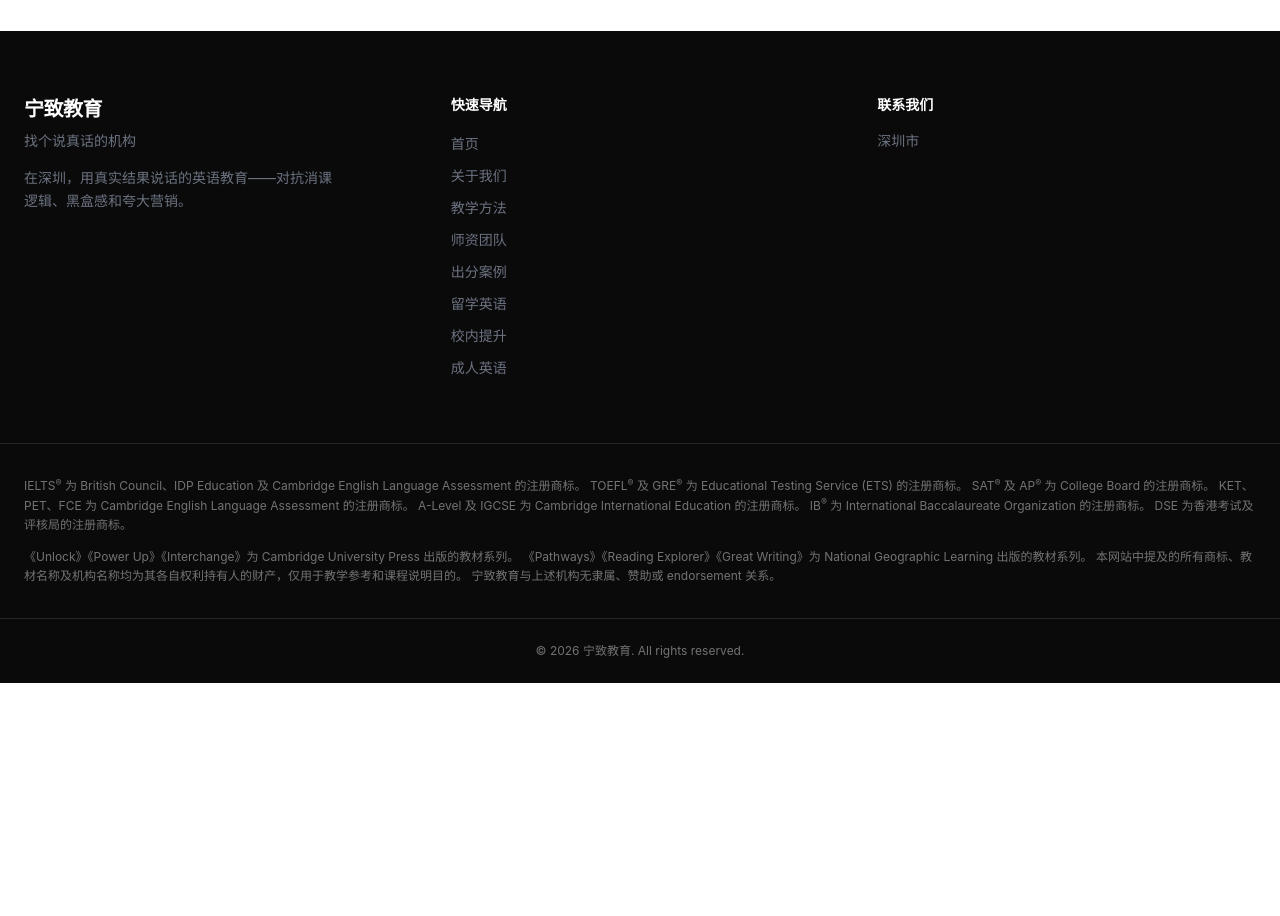
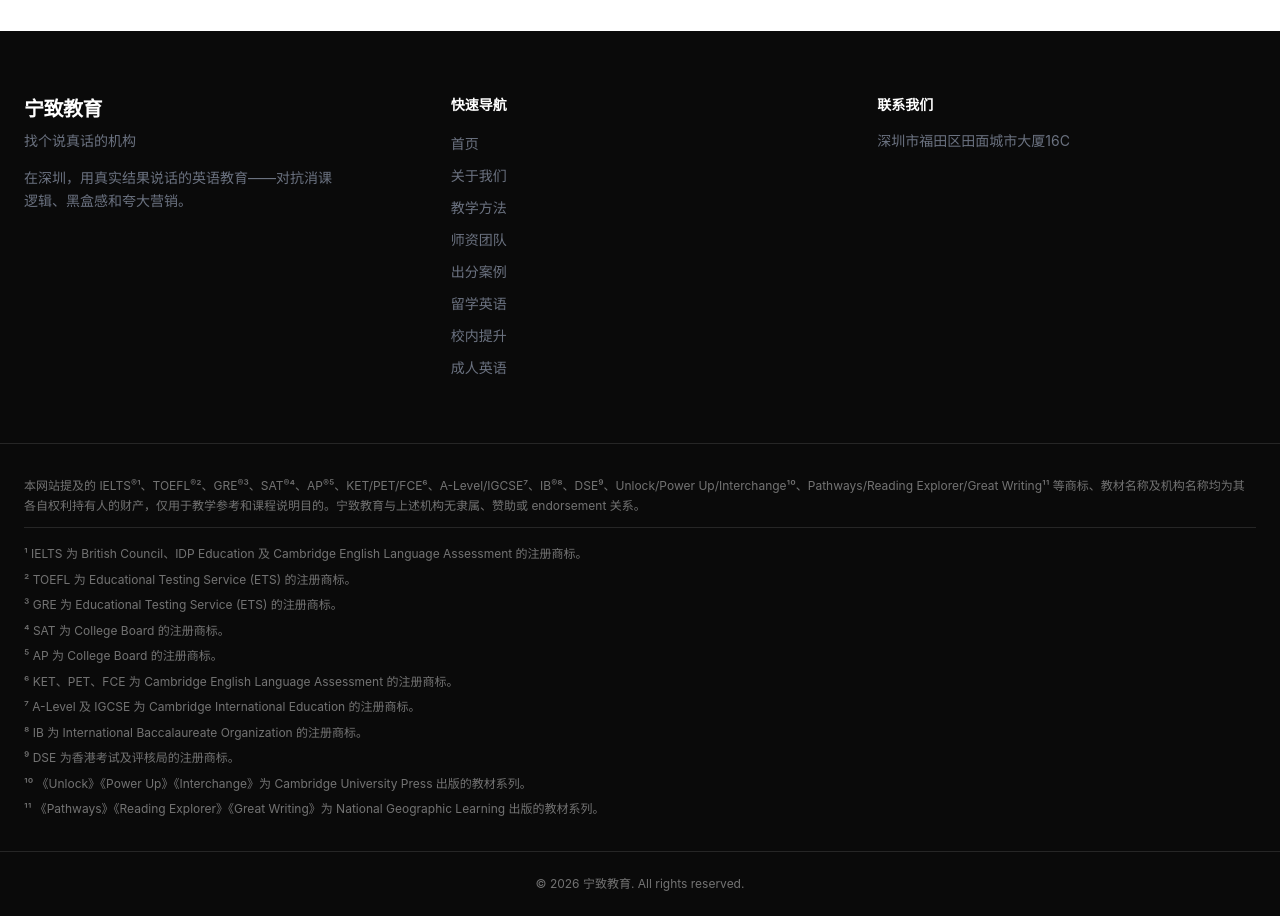
Before and after one commit to dongruiyue/ningzhi-education, a Next.js app: page / in a window 1280 px wide. Shown: the part 4800-5716 px from the top of the page. Before the commit the page ends 5483 px from the top, so only its background shows below. Built offline with nearby package versions, Linux system fonts and the light colour scheme.

Commit message:
refactor: footer disclaimers to footnote format with superscript numbers

```diff
--- a/src/components/layout/Footer.tsx
+++ b/src/components/layout/Footer.tsx
@@ -47,20 +47,21 @@ export function Footer() {
 
       <div className="border-t border-neutral-800 px-6 py-8 space-y-3 text-xs text-neutral-500 leading-relaxed">
         <p>
-          IELTS<sup>&reg;</sup> 为 British Council、IDP Education 及 Cambridge English Language Assessment 的注册商标。
-          TOEFL<sup>&reg;</sup> 及 GRE<sup>&reg;</sup> 为 Educational Testing Service (ETS) 的注册商标。
-          SAT<sup>&reg;</sup> 及 AP<sup>&reg;</sup> 为 College Board 的注册商标。
-          KET、PET、FCE 为 Cambridge English Language Assessment 的注册商标。
-          A-Level 及 IGCSE 为 Cambridge International Education 的注册商标。
-          IB<sup>&reg;</sup> 为 International Baccalaureate Organization 的注册商标。
-          DSE 为香港考试及评核局的注册商标。
+          本网站提及的 IELTS<sup>&reg;</sup>¹、TOEFL<sup>&reg;</sup>²、GRE<sup>&reg;</sup>³、SAT<sup>&reg;</sup>⁴、AP<sup>&reg;</sup>⁵、KET/PET/FCE⁶、A-Level/IGCSE⁷、IB<sup>&reg;</sup>⁸、DSE⁹、Unlock/Power Up/Interchange¹⁰、Pathways/Reading Explorer/Great Writing¹¹ 等商标、教材名称及机构名称均为其各自权利持有人的财产，仅用于教学参考和课程说明目的。宁致教育与上述机构无隶属、赞助或 endorsement 关系。
         </p>
-        <p>
-          《Unlock》《Power Up》《Interchange》为 Cambridge University Press 出版的教材系列。
-          《Pathways》《Reading Explorer》《Great Writing》为 National Geographic Learning 出版的教材系列。
-          本网站中提及的所有商标、教材名称及机构名称均为其各自权利持有人的财产，仅用于教学参考和课程说明目的。
-          宁致教育与上述机构无隶属、赞助或 endorsement 关系。
-        </p>
+        <div className="pt-4 border-t border-neutral-800 space-y-1.5">
+          <p>¹ IELTS 为 British Council、IDP Education 及 Cambridge English Language Assessment 的注册商标。</p>
+          <p>² TOEFL 为 Educational Testing Service (ETS) 的注册商标。</p>
+          <p>³ GRE 为 Educational Testing Service (ETS) 的注册商标。</p>
+          <p>⁴ SAT 为 College Board 的注册商标。</p>
+          <p>⁵ AP 为 College Board 的注册商标。</p>
+          <p>⁶ KET、PET、FCE 为 Cambridge English Language Assessment 的注册商标。</p>
+          <p>⁷ A-Level 及 IGCSE 为 Cambridge International Education 的注册商标。</p>
+          <p>⁸ IB 为 International Baccalaureate Organization 的注册商标。</p>
+          <p>⁹ DSE 为香港考试及评核局的注册商标。</p>
+          <p>¹⁰ 《Unlock》《Power Up》《Interchange》为 Cambridge University Press 出版的教材系列。</p>
+          <p>¹¹ 《Pathways》《Reading Explorer》《Great Writing》为 National Geographic Learning 出版的教材系列。</p>
+        </div>
       </div>
 
       <div className="border-t border-neutral-800 px-6 py-6 text-center text-xs text-neutral-500">
--- a/src/lib/constants.ts
+++ b/src/lib/constants.ts
@@ -15,7 +15,7 @@ export const BRAND = {
     phone: "",
     wechat: "",
     email: "",
-    address: "深圳市",
+    address: "深圳市福田区田面城市大厦16C",
   },
 } as const;
 
```
